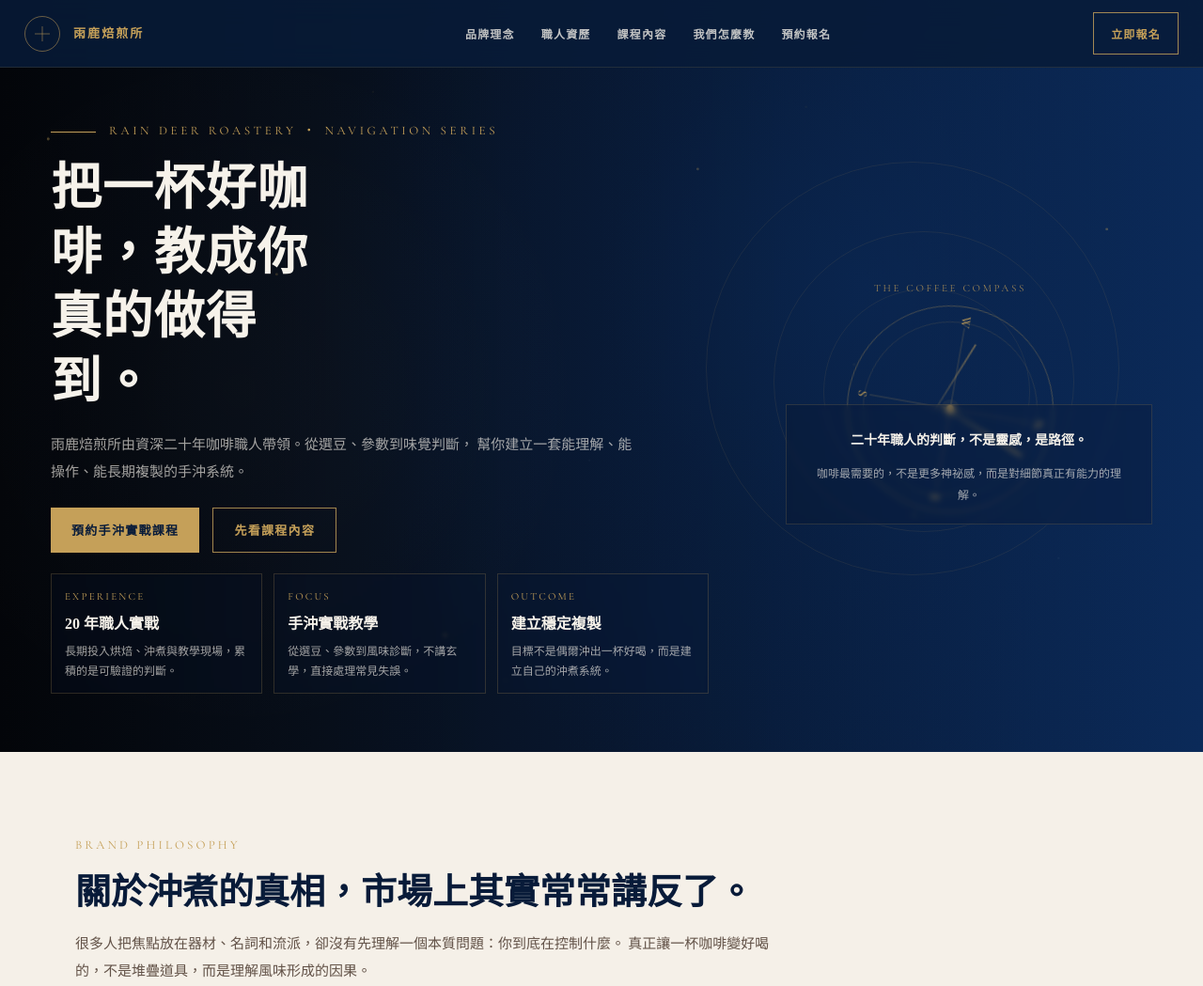
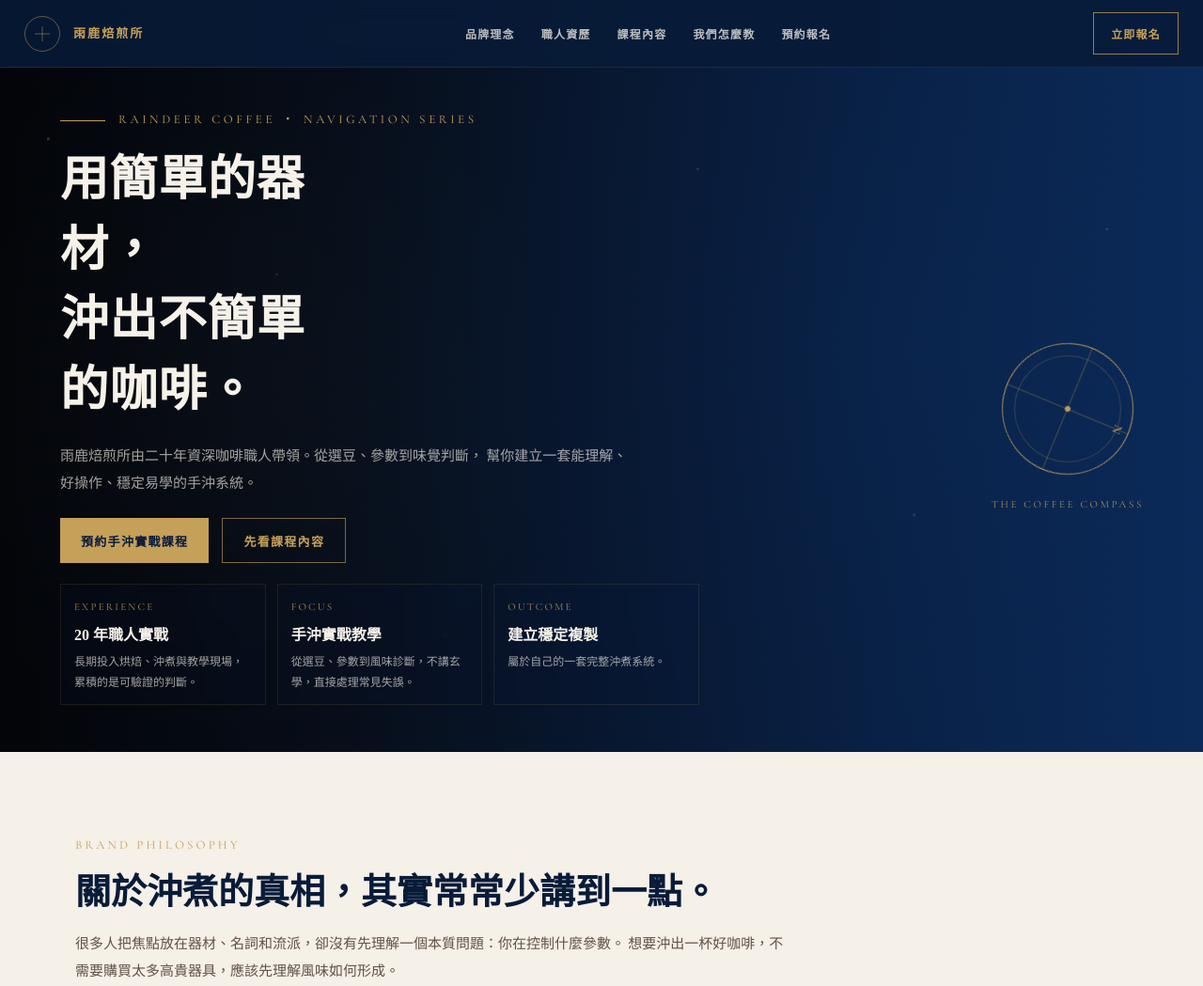
Before and after one commit to raindeercoffee/raindeercoffee.github.io, a plain HTML site: page index.html in a window 1280 px wide. Shown: the top 1049 px of the page at 94% size. Drawn offline with nearby package versions, Linux system fonts and the light colour scheme.

Commit message:
Update index.html

```diff
--- a/index.html
+++ b/index.html
@@ -15,8 +15,8 @@
       --navy:#081b39;
       --blue:#0b2a59;
       --gold:#c5a059;
-      --gold-line:rgba(197,160,89,.22);
-      --gold-soft:rgba(197,160,89,.10);
+      --gold-line:rgba(197,160,89,.18);
+      --gold-soft:rgba(197,160,89,.08);
       --white:#f6f2ea;
       --text:rgba(246,242,234,.90);
       --muted:rgba(246,242,234,.66);
@@ -42,8 +42,8 @@
       min-height:100vh;
       overflow:hidden;
       background:
-        radial-gradient(circle at 72% 38%, rgba(11,42,89,.55) 0%, rgba(11,42,89,.18) 26%, rgba(11,42,89,0) 56%),
-        linear-gradient(90deg, #04070d 0%, #08101d 26%, #081b39 62%, #0b2a59 100%);
+        radial-gradient(circle at 78% 46%, rgba(11,42,89,.32) 0%, rgba(11,42,89,.12) 26%, rgba(11,42,89,0) 54%),
+        linear-gradient(90deg, #04070d 0%, #08101d 26%, #081b39 60%, #0b2a59 100%);
     }
 
     .hero::before{
@@ -51,8 +51,8 @@
       position:absolute;
       inset:0;
       background:
-        linear-gradient(90deg, rgba(0,0,0,.28) 0%, rgba(0,0,0,.18) 18%, rgba(0,0,0,.05) 42%, rgba(0,0,0,0) 68%),
-        radial-gradient(circle at 20% 52%, rgba(255,255,255,.02) 0%, transparent 35%);
+        linear-gradient(90deg, rgba(0,0,0,.34) 0%, rgba(0,0,0,.22) 20%, rgba(0,0,0,.08) 44%, rgba(0,0,0,0) 70%),
+        radial-gradient(circle at 18% 52%, rgba(255,255,255,.02) 0%, transparent 35%);
       pointer-events:none;
       z-index:0;
     }
@@ -69,36 +69,36 @@
     }
 
     .stars{
-      opacity:.42;
+      opacity:.34;
       background-image:
         radial-gradient(circle at 4% 18%, rgba(197,160,89,.95) 0 1.2px, transparent 1.8px),
-        radial-gradient(circle at 12% 72%, rgba(197,160,89,.65) 0 1px, transparent 1.7px),
-        radial-gradient(circle at 23% 36%, rgba(197,160,89,.55) 0 1px, transparent 1.7px),
-        radial-gradient(circle at 37% 84%, rgba(197,160,89,.72) 0 1.1px, transparent 1.8px),
-        radial-gradient(circle at 58% 22%, rgba(197,160,89,.7) 0 1px, transparent 1.7px),
-        radial-gradient(circle at 76% 68%, rgba(197,160,89,.7) 0 1.1px, transparent 1.8px),
-        radial-gradient(circle at 92% 30%, rgba(197,160,89,.9) 0 1px, transparent 1.6px);
+        radial-gradient(circle at 12% 72%, rgba(197,160,89,.58) 0 1px, transparent 1.7px),
+        radial-gradient(circle at 23% 36%, rgba(197,160,89,.50) 0 1px, transparent 1.7px),
+        radial-gradient(circle at 37% 84%, rgba(197,160,89,.64) 0 1.1px, transparent 1.8px),
+        radial-gradient(circle at 58% 22%, rgba(197,160,89,.60) 0 1px, transparent 1.7px),
+        radial-gradient(circle at 76% 68%, rgba(197,160,89,.60) 0 1.1px, transparent 1.8px),
+        radial-gradient(circle at 92% 30%, rgba(197,160,89,.82) 0 1px, transparent 1.6px);
       animation:starFloat 16s linear infinite;
     }
 
     .stars::before{
-      opacity:.28;
+      opacity:.22;
       background-image:
-        radial-gradient(circle at 8% 58%, rgba(255,255,255,.44) 0 .9px, transparent 1.5px),
-        radial-gradient(circle at 31% 12%, rgba(197,160,89,.55) 0 1px, transparent 1.6px),
-        radial-gradient(circle at 49% 61%, rgba(255,255,255,.28) 0 .8px, transparent 1.4px),
-        radial-gradient(circle at 67% 14%, rgba(197,160,89,.5) 0 .95px, transparent 1.6px),
-        radial-gradient(circle at 88% 74%, rgba(255,255,255,.38) 0 .85px, transparent 1.5px);
+        radial-gradient(circle at 8% 58%, rgba(255,255,255,.34) 0 .9px, transparent 1.5px),
+        radial-gradient(circle at 31% 12%, rgba(197,160,89,.45) 0 1px, transparent 1.6px),
+        radial-gradient(circle at 49% 61%, rgba(255,255,255,.22) 0 .8px, transparent 1.4px),
+        radial-gradient(circle at 67% 14%, rgba(197,160,89,.40) 0 .95px, transparent 1.6px),
+        radial-gradient(circle at 88% 74%, rgba(255,255,255,.28) 0 .85px, transparent 1.5px);
       animation:starFloatReverse 24s linear infinite;
     }
 
     .stars::after{
-      opacity:.18;
+      opacity:.14;
       filter:blur(.4px);
       background-image:
-        radial-gradient(circle at 16% 26%, rgba(197,160,89,.68) 0 1.5px, transparent 2.2px),
-        radial-gradient(circle at 42% 90%, rgba(197,160,89,.48) 0 1.4px, transparent 2px),
-        radial-gradient(circle at 71% 48%, rgba(197,160,89,.55) 0 1.4px, transparent 2px);
+        radial-gradient(circle at 16% 26%, rgba(197,160,89,.58) 0 1.5px, transparent 2.2px),
+        radial-gradient(circle at 42% 90%, rgba(197,160,89,.40) 0 1.4px, transparent 2px),
+        radial-gradient(circle at 71% 48%, rgba(197,160,89,.46) 0 1.4px, transparent 2px);
       animation:twinkle 5s ease-in-out infinite alternate;
     }
 
@@ -111,8 +111,8 @@
       to{transform:translateY(-10px)}
     }
     @keyframes twinkle{
-      0%{opacity:.12}
-      100%{opacity:.22}
+      0%{opacity:.10}
+      100%{opacity:.18}
     }
 
     .topbar{
@@ -126,7 +126,7 @@
       justify-content:space-between;
       background:var(--nav-bg);
       backdrop-filter:blur(14px);
-      border-bottom:1px solid rgba(197,160,89,.14);
+      border-bottom:1px solid rgba(197,160,89,.12);
     }
 
     .brand{
@@ -140,7 +140,7 @@
       position:relative;
       width:38px;
       height:38px;
-      border:1px solid rgba(197,160,89,.52);
+      border:1px solid rgba(197,160,89,.48);
       border-radius:50%;
       flex:0 0 auto;
     }
@@ -150,7 +150,7 @@
       position:absolute;
       left:50%;
       top:50%;
-      background:rgba(197,160,89,.52);
+      background:rgba(197,160,89,.48);
       transform:translate(-50%,-50%);
     }
     .brand-mark::before{width:16px;height:1px}
@@ -175,14 +175,14 @@
       font-size:12px;
       font-weight:600;
       letter-spacing:.10em;
-      color:rgba(246,242,234,.78);
+      color:rgba(246,242,234,.76);
       white-space:nowrap;
     }
     .nav-links a:hover{color:var(--gold)}
 
     .nav-cta{
       padding:11px 18px;
-      border:1px solid rgba(197,160,89,.82);
+      border:1px solid rgba(197,160,89,.74);
       color:var(--gold);
       font-size:12px;
       font-weight:700;
@@ -198,18 +198,20 @@
     .hero-inner{
       position:relative;
       z-index:2;
-      width:min(1240px, 100%);
+      width:min(1220px, 100%);
       margin:0 auto;
       min-height:100vh;
       padding:104px 34px 34px;
       display:grid;
-      grid-template-columns:minmax(0, 1fr) minmax(320px, 430px);
+      grid-template-columns:minmax(0, 1fr) 320px;
       align-items:center;
-      gap:42px;
+      gap:46px;
     }
 
     .hero-copy{
-      max-width:700px;
+      max-width:680px;
+      position:relative;
+      z-index:2;
     }
 
     .eyebrow{
@@ -235,17 +237,17 @@
 
     h1{
       font-family:'Noto Serif TC',serif;
-      font-size:clamp(32px, 4.2vw, 58px);
-      line-height:1.28;
+      font-size:clamp(30px, 4vw, 52px);
+      line-height:1.46;
       letter-spacing:.02em;
       color:var(--white);
-      font-weight:900;
+      font-weight:700;
       margin-bottom:16px;
-      max-width:10.6ch;
+      max-width:11ch;
     }
 
     .hero-sub{
-      max-width:620px;
+      max-width:610px;
       color:var(--muted);
       font-size:15px;
       line-height:1.95;
@@ -279,7 +281,7 @@
     .btn-primary:hover{transform:translateY(-2px)}
 
     .btn-secondary{
-      border:1px solid rgba(197,160,89,.82);
+      border:1px solid rgba(197,160,89,.62);
       color:var(--gold);
       background:transparent;
     }
@@ -295,8 +297,8 @@
     }
 
     .point{
-      border:1px solid var(--gold-line);
-      background:rgba(8,27,57,.18);
+      border:1px solid rgba(197,160,89,.12);
+      background:rgba(8,27,57,.14);
       padding:14px 14px 13px;
       min-height:112px;
       backdrop-filter:blur(2px);
@@ -304,7 +306,7 @@
 
     .point-label{
       font-family:'Cormorant Garamond',serif;
-      color:var(--gold);
+      color:rgba(197,160,89,.86);
       text-transform:uppercase;
       letter-spacing:.20em;
       font-size:11px;
@@ -326,181 +328,102 @@
       line-height:1.8;
     }
 
-    .hero-visual{
+    .hero-aside{
       position:relative;
-      min-height:520px;
+      min-height:420px;
       display:flex;
       align-items:center;
       justify-content:center;
     }
 
-    .visual-orbit{
+    .mini-compass{
       position:absolute;
-      inset:-10% -5% -8% -5%;
+      right:10px;
+      top:50%;
+      transform:translateY(-50%);
+      width:140px;
+      height:140px;
       pointer-events:none;
+      opacity:.96;
     }
 
-    .visual-orbit span{
+    .mini-compass .compass-label{
       position:absolute;
-      border:1px solid rgba(197,160,89,.10);
-      border-radius:50%;
-    }
-    .visual-orbit .o1{width:440px;height:440px;right:12%;top:8%}
-    .visual-orbit .o2{width:320px;height:320px;right:22%;top:20%}
-    .visual-orbit .o3{width:220px;height:220px;right:32%;top:30%}
-
-    .compass-area{
-      position:absolute;
-      inset:0;
-      display:flex;
-      align-items:center;
-      justify-content:center;
-      pointer-events:none;
-    }
-
-    .compass-field{
-      position:relative;
-      width:220px;
-      height:220px;
-      opacity:.9;
-    }
-
-    .compass-caption{
-      position:absolute;
-      top:-28px;
       left:50%;
+      bottom:-42px;
       transform:translateX(-50%);
       font-family:'Cormorant Garamond',serif;
       font-size:11px;
       letter-spacing:.24em;
       text-transform:uppercase;
-      color:rgba(197,160,89,.86);
+      color:rgba(197,160,89,.88);
       white-space:nowrap;
     }
 
-    .compass-rotor{
-      position:absolute;
-      inset:0;
-      animation:spinCompass 18s linear infinite;
-      transform-origin:center center;
+    .mini-compass .launch-compass{
+      width:140px;
+      height:140px;
+      border:1.5px solid var(--gold);
+      border-radius:50%;
+      position:relative;
+      animation:spinCompass 16s linear infinite;
     }
 
-    .compass-ring{
+    .mini-compass .launch-compass::before{
+      content:'';
       position:absolute;
-      inset:0;
-      border:1.2px solid rgba(197,160,89,.40);
+      inset:12px;
+      border:0.5px solid rgba(197,160,89,0.30);
       border-radius:50%;
     }
 
-    .compass-ring::before{
-      content:"";
+    .mini-compass .launch-compass::after{
+      content:'';
       position:absolute;
-      inset:16px;
-      border:1px solid rgba(197,160,89,.18);
+      top:50%;
+      left:50%;
+      transform:translate(-50%,-50%);
+      width:6px;
+      height:6px;
+      background:var(--gold);
       border-radius:50%;
+      box-shadow:0 0 12px rgba(197,160,89,.18);
     }
 
-    .compass-line-h,
-    .compass-line-v{
+    .mini-compass .compass-n{
       position:absolute;
-      background:rgba(197,160,89,.32);
+      top:6px;
       left:50%;
-      top:50%;
-      transform-origin:center center;
-    }
-
-    .compass-line-h{
-      width:174px;
-      height:1px;
-      transform:translate(-50%,-50%);
-    }
-
-    .compass-line-v{
-      width:1px;
-      height:174px;
-      transform:translate(-50%,-50%);
-    }
-
-    .compass-needle-a,
-    .compass-needle-b{
-      position:absolute;
-      left:50%;
-      top:50%;
-      transform-origin:50% calc(100% - 6px);
-      border-radius:999px;
-    }
-
-    .compass-needle-a{
-      width:2px;
-      height:102px;
-      background:linear-gradient(180deg, rgba(197,160,89,.94) 0%, rgba(197,160,89,.18) 100%);
-      transform:translate(-50%,-88%) rotate(22deg);
-    }
-
-    .compass-needle-b{
-      width:2px;
-      height:84px;
-      background:linear-gradient(180deg, rgba(197,160,89,.56) 0%, rgba(197,160,89,.12) 100%);
-      transform:translate(-50%,-76%) rotate(-68deg);
-    }
-
-    .compass-center{
-      position:absolute;
-      width:8px;
-      height:8px;
-      border-radius:50%;
-      background:var(--gold);
-      left:50%;
-      top:50%;
-      transform:translate(-50%,-50%);
-      box-shadow:0 0 0 6px rgba(197,160,89,.08);
-    }
-
-    .dir{
-      position:absolute;
+      transform:translateX(-50%);
+      font-size:13px;
+      color:var(--gold);
       font-family:'Cormorant Garamond',serif;
-      color:var(--gold);
-      font-size:14px;
       font-weight:600;
       line-height:1;
     }
-    .dir.n{top:8px;left:50%;transform:translateX(-50%)}
-    .dir.s{bottom:8px;left:50%;transform:translateX(-50%)}
-    .dir.e{right:10px;top:50%;transform:translateY(-50%)}
-    .dir.w{left:10px;top:50%;transform:translateY(-50%)}
+
+    .mini-compass .compass-line-h{
+      position:absolute;
+      top:50%;
+      left:0;
+      right:0;
+      height:0.5px;
+      background:rgba(197,160,89,0.38);
+      transform:translateY(-50%);
+    }
+
+    .mini-compass .compass-line-v{
+      position:absolute;
+      left:50%;
+      top:0;
+      bottom:0;
+      width:0.5px;
+      background:rgba(197,160,89,0.38);
+      transform:translateX(-50%);
+    }
 
     @keyframes spinCompass{
-      from{transform:rotate(0deg)}
       to{transform:rotate(360deg)}
-    }
-
-    .hero-note{
-      position:relative;
-      margin-top:118px;
-      margin-left:auto;
-      width:min(100%, 390px);
-      border:1px solid rgba(197,160,89,.18);
-      background:rgba(7,16,31,.18);
-      backdrop-filter:blur(3px);
-      padding:24px 24px 20px;
-    }
-
-    .hero-note p{
-      font-family:'Noto Serif TC',serif;
-      font-size:14px;
-      line-height:1.95;
-      color:var(--white);
-      font-weight:700;
-      text-align:center;
-      margin-bottom:10px;
-    }
-
-    .hero-note small{
-      display:block;
-      color:var(--muted);
-      font-size:12px;
-      line-height:1.9;
-      text-align:center;
     }
 
     .section-block{
@@ -651,8 +574,8 @@
     }
 
     .cta-panel{
-      border:1px solid rgba(197,160,89,.24);
-      background:linear-gradient(180deg, rgba(8,27,57,.42), rgba(8,27,57,.16));
+      border:1px solid rgba(197,160,89,.20);
+      background:linear-gradient(180deg, rgba(8,27,57,.40), rgba(8,27,57,.16));
       padding:38px 28px;
       text-align:center;
     }
@@ -686,7 +609,7 @@
     @media (max-width: 1080px){
       .hero-inner{
         grid-template-columns:1fr;
-        gap:26px;
+        gap:20px;
         padding:100px 24px 30px;
         min-height:auto;
       }
@@ -696,15 +619,19 @@
       h1{
         max-width:none;
       }
-      .hero-visual{
-        min-height:360px;
-      }
-      .hero-note{
-        margin-top:70px;
-      }
       .hero-points{
         grid-template-columns:1fr;
         max-width:none;
+      }
+      .hero-aside{
+        min-height:160px;
+        justify-content:flex-end;
+      }
+      .mini-compass{
+        right:8px;
+        top:auto;
+        bottom:8px;
+        transform:none;
       }
     }
 
@@ -736,7 +663,8 @@
         width:34px;
       }
       h1{
-        font-size:clamp(28px, 8.6vw, 42px);
+        font-size:clamp(28px, 8.4vw, 42px);
+        line-height:1.52;
       }
       .hero-sub{
         font-size:14px;
@@ -749,27 +677,24 @@
       .btn{
         width:100%;
       }
-      .hero-visual{
-        min-height:300px;
+      .hero-aside{
+        min-height:120px;
       }
-      .compass-field{
-        width:170px;
-        height:170px;
+      .mini-compass{
+        width:104px;
+        height:104px;
+        right:0;
       }
-      .compass-line-h{width:132px}
-      .compass-line-v{height:132px}
-      .compass-needle-a{height:76px}
-      .compass-needle-b{height:62px}
-      .hero-note{
-        width:100%;
-        margin-top:48px;
-        padding:18px 16px;
+      .mini-compass .launch-compass{
+        width:104px;
+        height:104px;
       }
-      .hero-note p{
-        font-size:13px;
+      .mini-compass .launch-compass::before{
+        inset:9px;
       }
-      .hero-note small{
-        font-size:11px;
+      .mini-compass .compass-label{
+        font-size:10px;
+        bottom:-34px;
       }
       .grid-3,
       .dark-grid{
@@ -794,8 +719,11 @@
       }
       .hero{
         background:
-          radial-gradient(circle at 72% 36%, rgba(11,42,89,.45) 0%, rgba(11,42,89,.15) 28%, rgba(11,42,89,0) 58%),
+          radial-gradient(circle at 78% 30%, rgba(11,42,89,.24) 0%, rgba(11,42,89,.10) 24%, rgba(11,42,89,0) 54%),
           linear-gradient(180deg, #04070d 0%, #08101d 26%, #081b39 62%, #0b2a59 100%);
+      }
+      .mini-compass{
+        right:4px;
       }
     }
   </style>
@@ -823,13 +751,13 @@
 
     <div class="hero-inner">
       <div class="hero-copy">
-        <div class="eyebrow">Rain Deer Roastery ・ Navigation Series</div>
+        <div class="eyebrow">Raindeer Coffee ・ Navigation Series</div>
 
-        <h1>把一杯好咖啡，教成你真的做得到。</h1>
+        <h1>用簡單的器材，<br>沖出不簡單的咖啡。</h1>
 
         <p class="hero-sub">
-          雨鹿焙煎所由資深二十年咖啡職人帶領。從選豆、參數到味覺判斷，
-          幫你建立一套能理解、能操作、能長期複製的手沖系統。
+          雨鹿焙煎所由二十年資深咖啡職人帶領。從選豆、參數到味覺判斷，
+          幫你建立一套能理解、好操作、穩定易學的手沖系統。
         </p>
 
         <div class="hero-actions">
@@ -853,40 +781,19 @@
           <article class="point">
             <div class="point-label">Outcome</div>
             <div class="point-title">建立穩定複製</div>
-            <p class="point-text">目標不是偶爾沖出一杯好喝，而是建立自己的沖煮系統。</p>
+            <p class="point-text">屬於自己的一套完整沖煮系統。</p>
           </article>
         </div>
       </div>
 
-      <div class="hero-visual" aria-hidden="true">
-        <div class="visual-orbit">
-          <span class="o1"></span>
-          <span class="o2"></span>
-          <span class="o3"></span>
-        </div>
-
-        <div class="compass-area">
-          <div class="compass-field">
-            <div class="compass-caption">The Coffee Compass</div>
-
-            <div class="compass-rotor">
-              <div class="compass-ring"></div>
-              <div class="compass-line-h"></div>
-              <div class="compass-line-v"></div>
-              <div class="compass-needle-a"></div>
-              <div class="compass-needle-b"></div>
-              <div class="compass-center"></div>
-              <span class="dir n">N</span>
-              <span class="dir e">E</span>
-              <span class="dir s">S</span>
-              <span class="dir w">W</span>
-            </div>
+      <div class="hero-aside" aria-hidden="true">
+        <div class="mini-compass">
+          <div class="launch-compass">
+            <span class="compass-n">N</span>
+            <div class="compass-line-h"></div>
+            <div class="compass-line-v"></div>
           </div>
-        </div>
-
-        <div class="hero-note">
-          <p>二十年職人的判斷，不是靈感，是路徑。</p>
-          <small>咖啡最需要的，不是更多神祕感，而是對細節真正有能力的理解。</small>
+          <div class="compass-label">The Coffee Compass</div>
         </div>
       </div>
     </div>
@@ -896,10 +803,10 @@
     <div class="section-inner">
       <div class="section-head">
         <div class="section-kicker">Brand Philosophy</div>
-        <h2 class="section-title">關於沖煮的真相，市場上其實常常講反了。</h2>
+        <h2 class="section-title">關於沖煮的真相，其實常常少講到一點。</h2>
         <p class="section-desc">
-          很多人把焦點放在器材、名詞和流派，卻沒有先理解一個本質問題：你到底在控制什麼。
-          真正讓一杯咖啡變好喝的，不是堆疊道具，而是理解風味形成的因果。
+          很多人把焦點放在器材、名詞和流派，卻沒有先理解一個本質問題：你在控制什麼參數。
+          想要沖出一杯好咖啡，不需要購買太多高貴器具，應該先理解風味如何形成。
         </p>
       </div>
 
@@ -913,12 +820,12 @@
         <article class="info-card">
           <div class="num">02 / 萃取</div>
           <h3>手沖不是表演，是控制萃取方向。</h3>
-          <p>太酸、太薄、太苦、太悶，都不是抽象感受，而是對應到可調整的變數。學的是判讀，不是背招。</p>
+          <p>太酸、太薄、太苦、太悶，除了抽象感受，還真實的對應可調整的變數。</p>
         </article>
 
         <article class="info-card">
           <div class="num">03 / 系統</div>
-          <h3>真正有價值的，是穩定做出來。</h3>
+          <h3>真正有價值的咖啡師，是穩定出杯。</h3>
           <p>我們教的不是某一杯示範，而是一套你回家後還能繼續使用、持續修正、越沖越準的沖煮系統。</p>
         </article>
       </div>
@@ -929,22 +836,22 @@
     <div class="section-inner">
       <div class="section-head">
         <div class="section-kicker">Professional Background</div>
-        <h2 class="section-title">由資深二十年咖啡職人親自帶領，不靠話術建立信任。</h2>
+        <h2 class="section-title">由資深二十年咖啡職人親自帶領，一步步帶你穩操實作。</h2>
         <p class="section-desc">
-          二十年真正有價值的不是年資本身，而是長期在現場累積下來的辨識能力：
-          哪些問題來自豆子、哪些來自研磨、哪些來自沖煮習慣，哪些只是市場過度包裝。
+          二十年長期在現場累積下來的辨識能力：
+          哪些問題來自咖啡豆，哪些來自研磨，哪些來自沖煮習慣，哪些只是市場過度包裝。
         </p>
       </div>
 
       <div class="dark-grid">
         <article class="dark-card">
           <h3>從烘焙到沖煮，理解風味如何被建立</h3>
-          <p>不是只會教固定配方，而是能把一杯咖啡從原料到杯中的形成過程講清楚。學到的不只是動作，而是判斷能力。</p>
+          <p>完整把一杯咖啡從原料到杯中的形成過程講清楚。</p>
         </article>
 
         <article class="dark-card">
           <h3>從大量實戰經驗中，整理出真正有效的教法</h3>
-          <p>不是把知識講得玄，而是把複雜問題拆成能操作的步驟。對學員來說，這才是有產值的專業。</p>
+          <p>把複雜的問題拆成能操作的步驟。才是有效益的專業。</p>
         </article>
       </div>
     </div>
@@ -956,7 +863,7 @@
         <div class="section-kicker">Course</div>
         <h2 class="section-title">手沖實戰課程，不只教怎麼沖，還教你怎麼判斷。</h2>
         <p class="section-desc">
-          這門課不是帶你背一套漂亮流程，而是帶你建立完整的沖煮思維。
+          這門課會帶你建立完整的沖煮思維，打破過往的片段式學習、迷茫摸索。
           學完之後，你會知道每個動作背後在控制什麼，以及喝到某個味道時，下一步該怎麼調。
         </p>
       </div>
@@ -1009,9 +916,9 @@
     <div class="section-inner">
       <div class="section-head">
         <div class="section-kicker">Method</div>
-        <h2 class="section-title">我們怎麼教：不追求炫技，優先建立學員可複製的能力。</h2>
+        <h2 class="section-title">我們怎麼教：從根本上理解，優先建立學員的穩定出杯能力。</h2>
         <p class="section-desc">
-          真正成熟的教學，不是把老師厲害的地方表演出來，而是把學員卡住的地方拆解開來。
+          從基礎把學員卡住的地方拆解開來。
           這也是我們設計課程時最在意的事情。
         </p>
       </div>
@@ -1034,7 +941,7 @@
 
         <article class="dark-card">
           <h3>把感覺轉成語言</h3>
-          <p>味覺不是天賦，而是可訓練的辨識系統。能說出差異，才有辦法持續修正與進步。</p>
+          <p>味覺不是遙不可及的天賦，絕對可以訓練成感官系統。能說出差異，才有辦法持續修正與進步。</p>
         </article>
       </div>
     </div>
@@ -1060,7 +967,7 @@
   </section>
 
   <footer>
-    © 2026 RAIN DEER ROASTERY ・ 雨鹿焙煎所
+    © 2026 RAINDEER COFFEE ・ 雨鹿焙煎所
   </footer>
 </body>
 </html>
```
